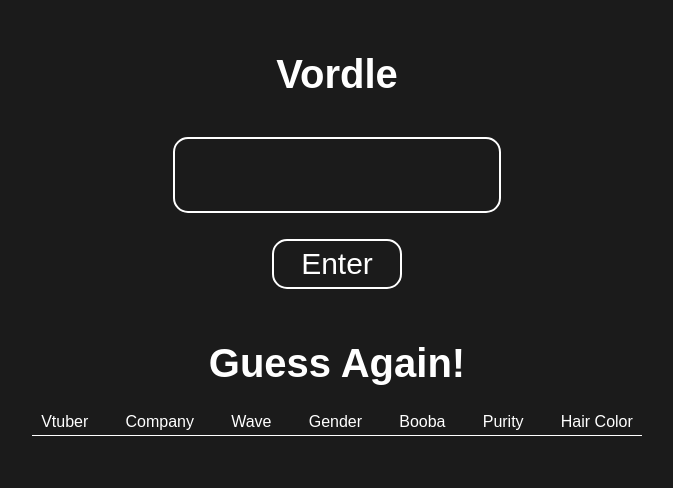
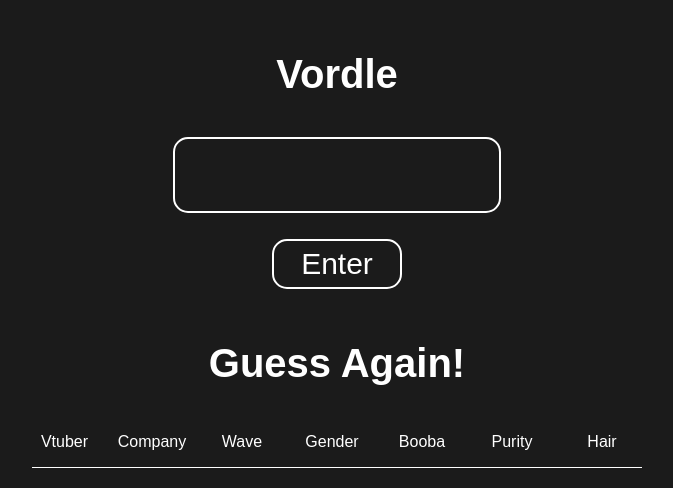
Before and after one commit to NotRikko/wordle-vtuber-edition, a plain HTML site: page index.html in a window 1280 px wide. Both pictures are taken after a click on the button "Enter". Shown: the whole page, without its empty margins (303-976 px from the left). Drawn offline with Linux system fonts and the light colour scheme.

Commit message:
Added new container to move hints categories Moved hints categories from results to game container Aligned the hints categories and hint results

```diff
--- a/index.html
+++ b/index.html
@@ -15,7 +15,10 @@
             <button id="play">Enter</button>
             <div id = "display">
                 <div id="results"></div>
-                <div id="gameContainer"></div>
+                <div id="gameContainer">
+                    <div id="hintCategories"></div>
+                    <div id="hintResults"></div>
+                </div>
             </div>
         </div>
     </div>
--- a/java.js
+++ b/java.js
@@ -808,6 +808,7 @@ function reveal(){
                 hint7.style.backgroundColor = "red";
             }
 
+            let hintResultsSection = document.querySelector("#hintResults");
             let hintsSection = document.createElement('div');
             hintsSection.classList.add("hintsSection");
             hintsSection.appendChild(hint1);
@@ -817,27 +818,35 @@ function reveal(){
             hintsSection.appendChild(hint6);
             hintsSection.appendChild(hint7);
             hintsSection.appendChild(hint4);
-            gameContainer.insertBefore(hintsSection, gameContainer.firstChild)
+            hintResultsSection.insertBefore(hintsSection, hintResultsSection.firstChild);
             foundVtuber.isAppended = true;
 
         }
+        let categoriesResults = document.querySelector("#hintCategories");
         let categories = document.createElement("div");
         categories.classList.add("categories");
         let hintPicture = document.createElement('div');
+        hintPicture.classList.add("hintCategory")
         hintPicture.textContent = "Vtuber";
         hintPicture.setAttribute('id', "hintPicture");
         let hintCompany = document.createElement('div');
+        hintCompany.classList.add("hintCategory");
         hintCompany.textContent = "Company";
         let hintWave = document.createElement('div');
+        hintWave.classList.add("hintCategory");
         hintWave.textContent = "Wave";
         let hintGender = document.createElement('div');
+        hintGender.classList.add("hintCategory");
         hintGender.textContent = "Gender";
         let hintBoobaSize = document.createElement('div');
+        hintBoobaSize.classList.add("hintCategory");
         hintBoobaSize.textContent = "Booba";
         let hintPurity = document.createElement('div');
+        hintPurity.classList.add("hintCategory");
         hintPurity.textContent = "Purity";
         let hintHairColor = document.createElement('div');
-        hintHairColor.textContent = "Hair Color"
+        hintHairColor.classList.add("hintCategory");
+        hintHairColor.textContent = "Hair";
         categories.appendChild(hintPicture);
         categories.appendChild(hintCompany);
         categories.appendChild(hintWave);
@@ -851,7 +860,7 @@ function reveal(){
             isResults = true;
         }
         if (isCategories === false) {
-            resultsSection.appendChild(categories);
+            categoriesResults.appendChild(categories);
             isCategories = true;
         };
     }
--- a/style.css
+++ b/style.css
@@ -85,10 +85,39 @@ h1 {
     justify-content: space-evenly;
     padding-bottom: 4px;
     border-bottom: 1px solid white;
-    gap: 28px;
+    position: relative;
+    gap: 10px;
 }
 
+#hintCategories {
+    text-align: center;
+    display: flex;
+    align-items: center;
+    justify-content: center;
+}
+.hintCategory {
+    align-self: center;
+    display: flex;
+    flex-wrap: nowrap;
+    justify-content: center;
+    width: 70px;
+    height: 20px;
+    padding: 10px 5px;
+}
 
+#hintPicture {
+    padding: 0px;
+    width: 65px;
+    margin-right: 5px;
+}
+
+#hintResults {
+    display: flex;
+    flex-direction: column;
+    align-items: center;
+    justify-content: center;
+    gap: 15px;
+}
 
 .victoryPic {
     align-self: center;
```
